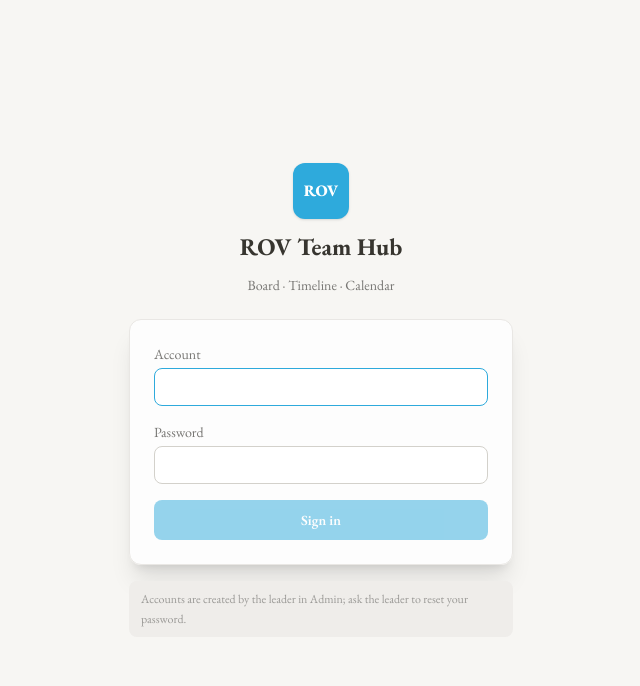
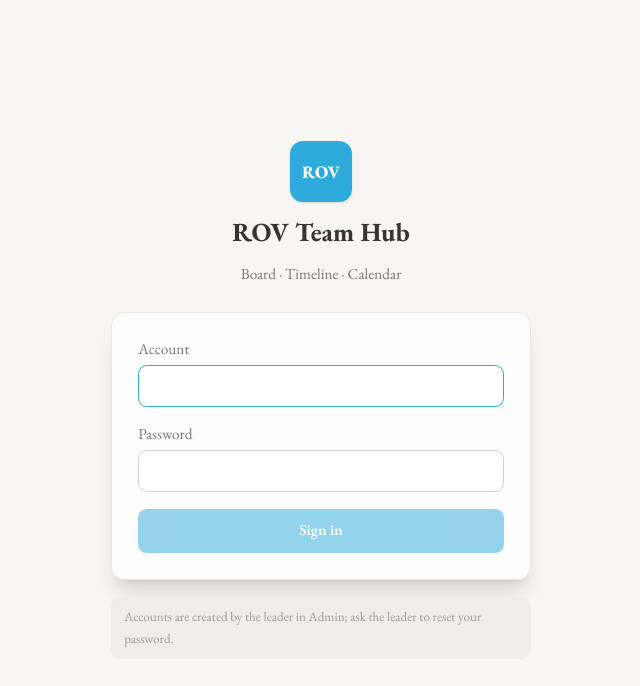
Before and after one commit to SSC-ROV/ROVOne, a Next.js app: page /login in a window 1280 px wide. Shown: the top 686 px of the page, without its empty margins (319-959 px from the left). Built offline with nearby package versions, Linux system fonts and the light colour scheme; no server answers; the database is empty.

Commit message:
字號整體放大（根字號 17.5px）＋移除左上角 ROV logo（保留隊名）

```diff
--- a/src/app/globals.css
+++ b/src/app/globals.css
@@ -22,6 +22,7 @@
 html {
   color-scheme: light;
   -webkit-text-size-adjust: 100%;
+  font-size: 17.5px;
 }
 
 body {
--- a/src/components/Navbar.tsx
+++ b/src/components/Navbar.tsx
@@ -137,13 +137,6 @@ export default function Navbar({
       {/* ── iPad／大屏觸控：Instagram 式左側圖標欄 ── */}
       <aside className="rail" aria-label={t("主導航")}>
         <div className="flex flex-col items-center gap-1">
-          <Link
-            href="/"
-            title={teamName}
-            className="mb-2 flex h-10 w-10 items-center justify-center rounded-xl bg-primary text-[11px] font-black text-white"
-          >
-            ROV
-          </Link>
           {links.map((l) => (
             <RailButton key={l.href} href={l.href} label={l.label} active={pathname === l.href}>
               {l.icon}
@@ -179,11 +172,8 @@ export default function Navbar({
       {/* ── 手機／桌面：原本的頂欄 ── */}
       <header className="topbar sticky top-0 z-40 border-b border-hairline bg-white">
         <div className="mx-auto flex h-14 max-w-7xl items-center gap-4 px-4">
-          <Link href="/" className="flex shrink-0 items-center gap-2 font-bold">
-            <span className="flex h-8 w-8 items-center justify-center rounded-lg bg-primary text-[10px] font-black text-white">
-              ROV
-            </span>
-            <span className="hidden max-w-40 truncate sm:inline">{teamName}</span>
+          <Link href="/" className="shrink-0 font-semibold tracking-tight text-ink">
+            {teamName}
           </Link>
           <nav className="flex flex-1 gap-1 overflow-x-auto">
             {links.map((l) => (
```
